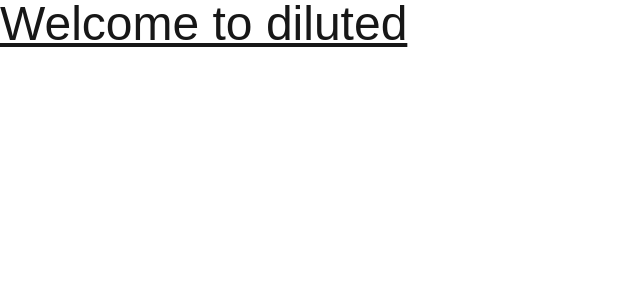
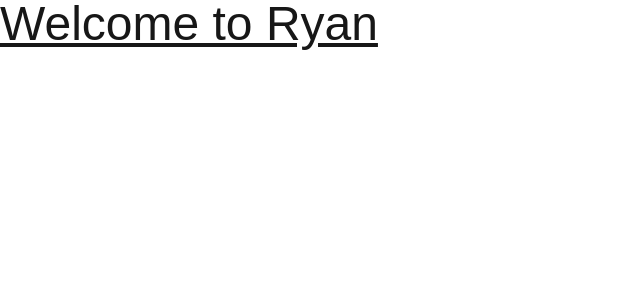
Before and after one commit to edwin-lin777/diluted, a Next.js app: page / in a window 1280 px wide. Shown: the top 300 px of the page, without its empty margins (0-640 px from the left). Built offline with nearby package versions, Linux system fonts and the light colour scheme.

Commit message:
ryan test

```diff
--- a/app/page.tsx
+++ b/app/page.tsx
@@ -1,6 +1,8 @@
+
+
 const page = () => {
   return (
-    <div className="underline text-5xl ">Welcome to diluted</div>
+    <div className="underline text-5xl ">Welcome to Ryan</div>
   )
 }
 
```
Also changed, not shown: 1 other file (tests, documents, lock files or other folders).
